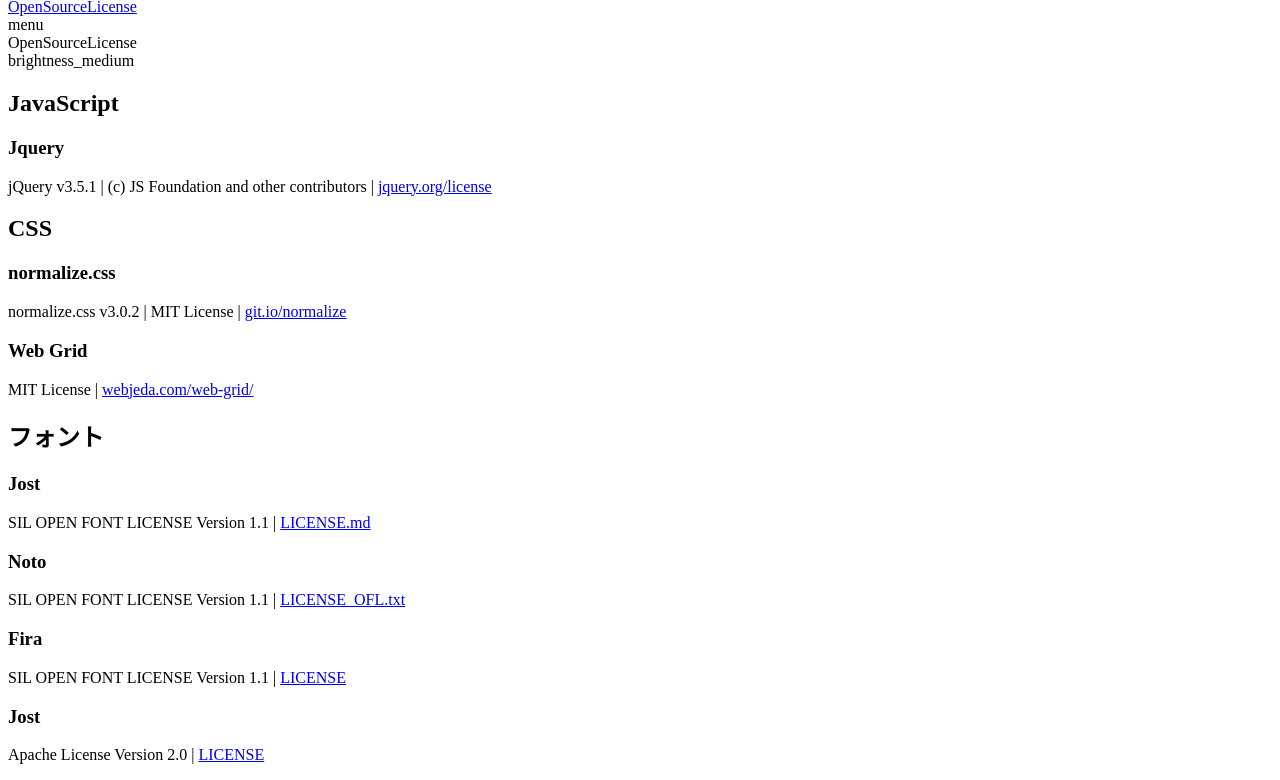
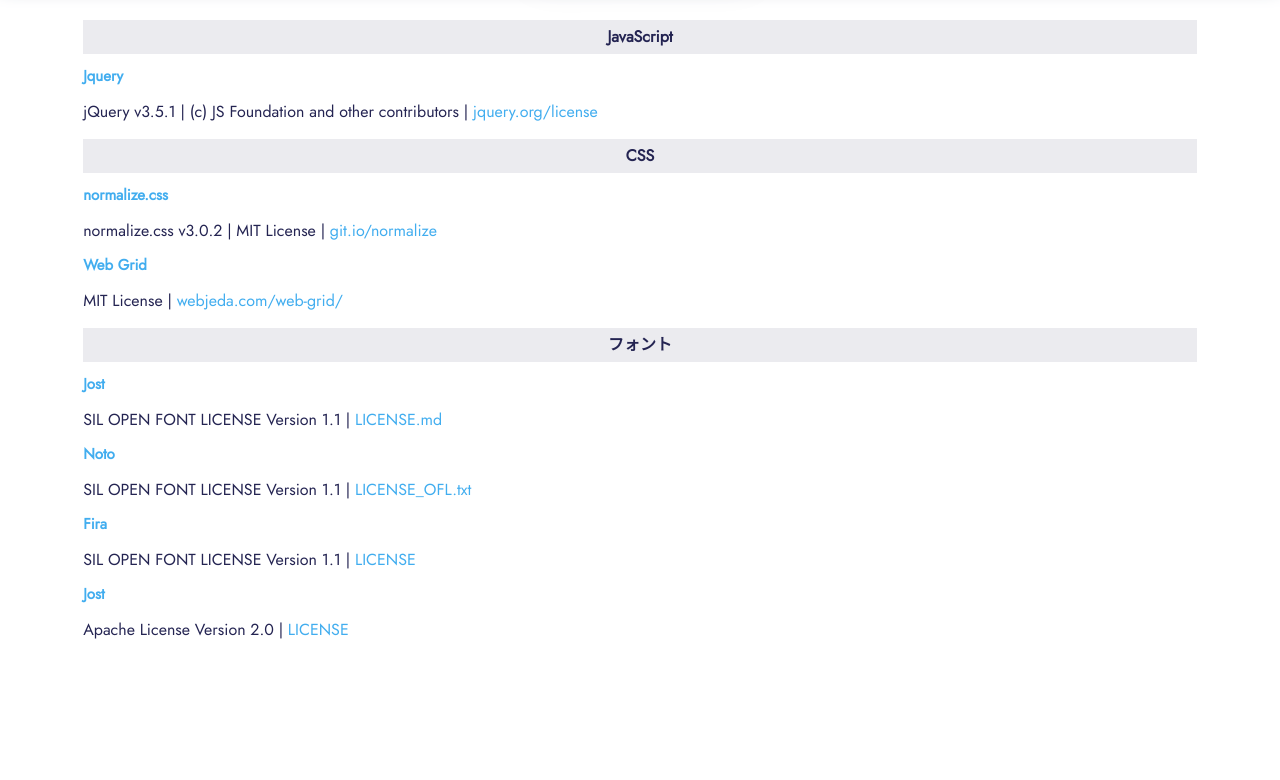
Before and after one commit to Submarinonline/HiStyle, a plain HTML site: page osl.html in a window 1280 px wide. Shown: the part 64-844 px from the top of the page. After the commit the page ends 800 px from the top, so only its background shows below. Drawn offline with nearby package versions, Linux system fonts and the light colour scheme; files that its build step writes are made by us from their sources; the site is published under a folder, as on GitHub Pages, so addresses that start at the root find nothing; a web font is replaced by a local one.

Commit message:
こっちの変更忘れてた

```diff
--- a/osl.html
+++ b/osl.html
@@ -4,17 +4,17 @@
 <head>
   <meta charset="UTF-8">
   <title>HiStyle</title>
-  <link rel="stylesheet" href="/css/normalize.css">
-  <link rel="stylesheet" href="/css/web-grid.min.css">
-  <link rel="stylesheet" href="/css/histyle.min.css">
+  <link rel="stylesheet" href="./css/normalize.css">
+  <link rel="stylesheet" href="./css/web-grid.min.css">
+  <link rel="stylesheet" href="./css/histyle.min.css">
 </head>
 
 <body>
   <div class="hs-menu">
     <div class="hs-title">Menu</div>
-    <div class="hs-item"><a href="index.html">Top</a></div>
+    <div class="hs-item"><a href="./index.html">Top</a></div>
     <div class="hs-item"><a href="https://github.com/Submarinonline/HiStyle">Download</a></div>
-    <div class="hs-item"><a href="osl.html">OpenSourceLicense</a></div>
+    <div class="hs-item"><a href="./osl.html">OpenSourceLicense</a></div>
   </div>
   <nav class="hs-fixednav">
     <div class="hs-nav-button" onclick="hs.switchMenu()">menu</div>
@@ -33,18 +33,18 @@
       <p>MIT License | <a href="http://https://webjeda.com/web-grid/">webjeda.com/web-grid/</a></p>
       <h2>フォント</h2>
       <h3>Jost</h3>
-      <p>SIL OPEN FONT LICENSE Version 1.1 | <a href="/font/Jost/LICENSE.md">LICENSE.md</a></p>
+      <p>SIL OPEN FONT LICENSE Version 1.1 | <a href="./font/Jost/LICENSE.md">LICENSE.md</a></p>
       <h3>Noto</h3>
-      <p>SIL OPEN FONT LICENSE Version 1.1 | <a href="/font/Noto/LICENSE_OFL.txt">LICENSE_OFL.txt</a></p>
+      <p>SIL OPEN FONT LICENSE Version 1.1 | <a href="./font/Noto/LICENSE_OFL.txt">LICENSE_OFL.txt</a></p>
       <h3>Fira</h3>
-      <p>SIL OPEN FONT LICENSE Version 1.1 | <a href="/font/Fira/LICENSE">LICENSE</a></p>
+      <p>SIL OPEN FONT LICENSE Version 1.1 | <a href="./font/Fira/LICENSE">LICENSE</a></p>
       <h3>Jost</h3>
       <p>Apache License Version 2.0 | <a href="/font/MaterialDesignIcons/LICENSE">LICENSE</a></p>
     </div>
   </main>
 
-  <script src="/js/jquery-3.5.1.min.js"></script>
-  <script src="/js/histyle-main.js"></script>
+  <script src="./js/jquery-3.5.1.min.js"></script>
+  <script src="./js/histyle-main.js"></script>
 </body>
 
 </html>
```
